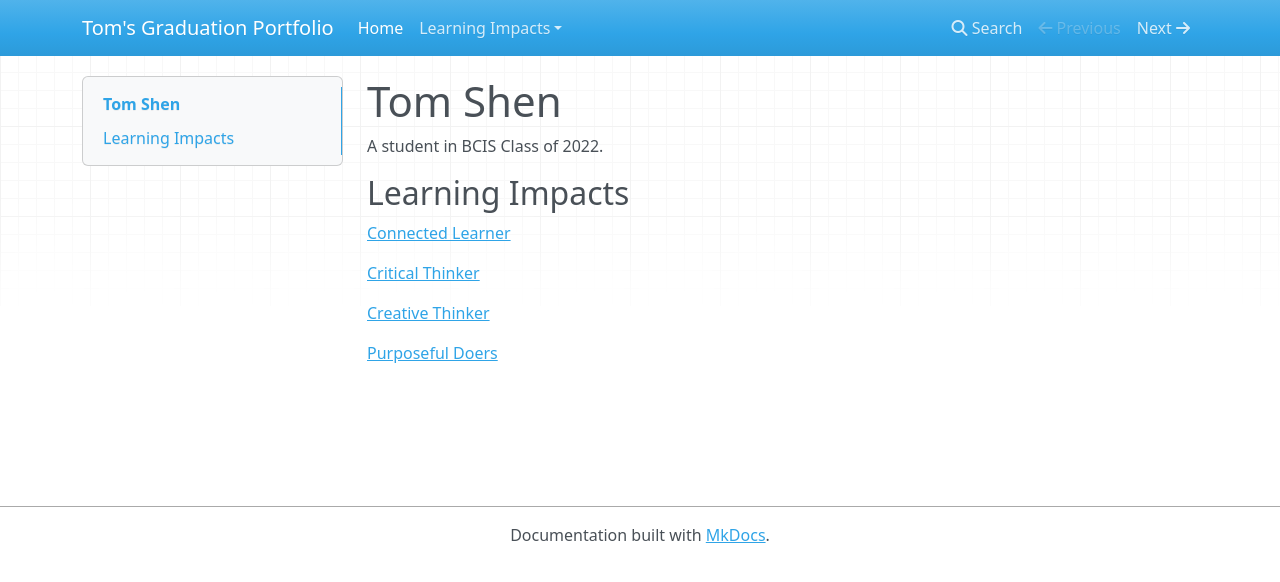
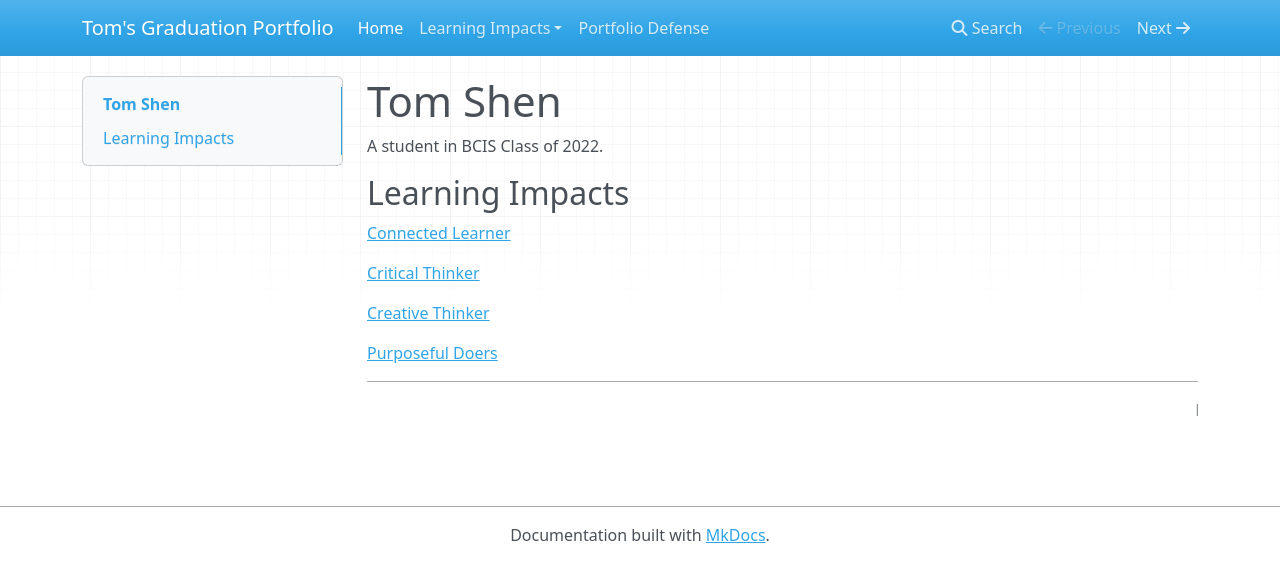
Before and after one commit to TomShen1234/portfolio, an MkDocs documentation site: the page built from docs/index.md, in a window 1280 px wide. Shown: the top 582 px of the page. Built offline with MkDocs 1.6.1, drawn with Linux system fonts in a browser that asks for light colours; nearby versions of some CDN libraries.

Commit message:
Readies for Portfolio Defense

```diff
--- a/docs/index.md
+++ b/docs/index.md
@@ -11,3 +11,7 @@
 [Creative Thinker](impacts/cret.md)
 
 [Purposeful Doers](impacts/pd.md)
+
+---
+
+<marquee>Please give me a diploma! :) I will be very glad if you do. Let's see how many people are actually reading this line on the board right now. Stop reading, please listen to my presentation and not get distracted by this scrolling sentence. Why are you still reading? Please, listen to the presentation, don't get distracted. Still reading? Okay, whatever, there's no more.</marquee>
--- a/mkdocs.yml
+++ b/mkdocs.yml
@@ -6,3 +6,4 @@
         - Critical Thinker: 'impacts/crit.md'
         - Creative Thinker: 'impacts/cret.md'
         - Purposeful Doer: 'impacts/pd.md'
+    - Portfolio Defense: 'defense.md'
```
Also changed, not shown: docs/defense.md (added, +25 -0 lines), docs/defenseimages/lifecycle1.png (added), docs/defenseimages/lifecycle2.png (added), docs/defenseimages/physicssim.png (added), docs/defenseimages/solarpanel1.jpeg (added), docs/defenseimages/solarpanel2.jpeg (added), 3 other files.
